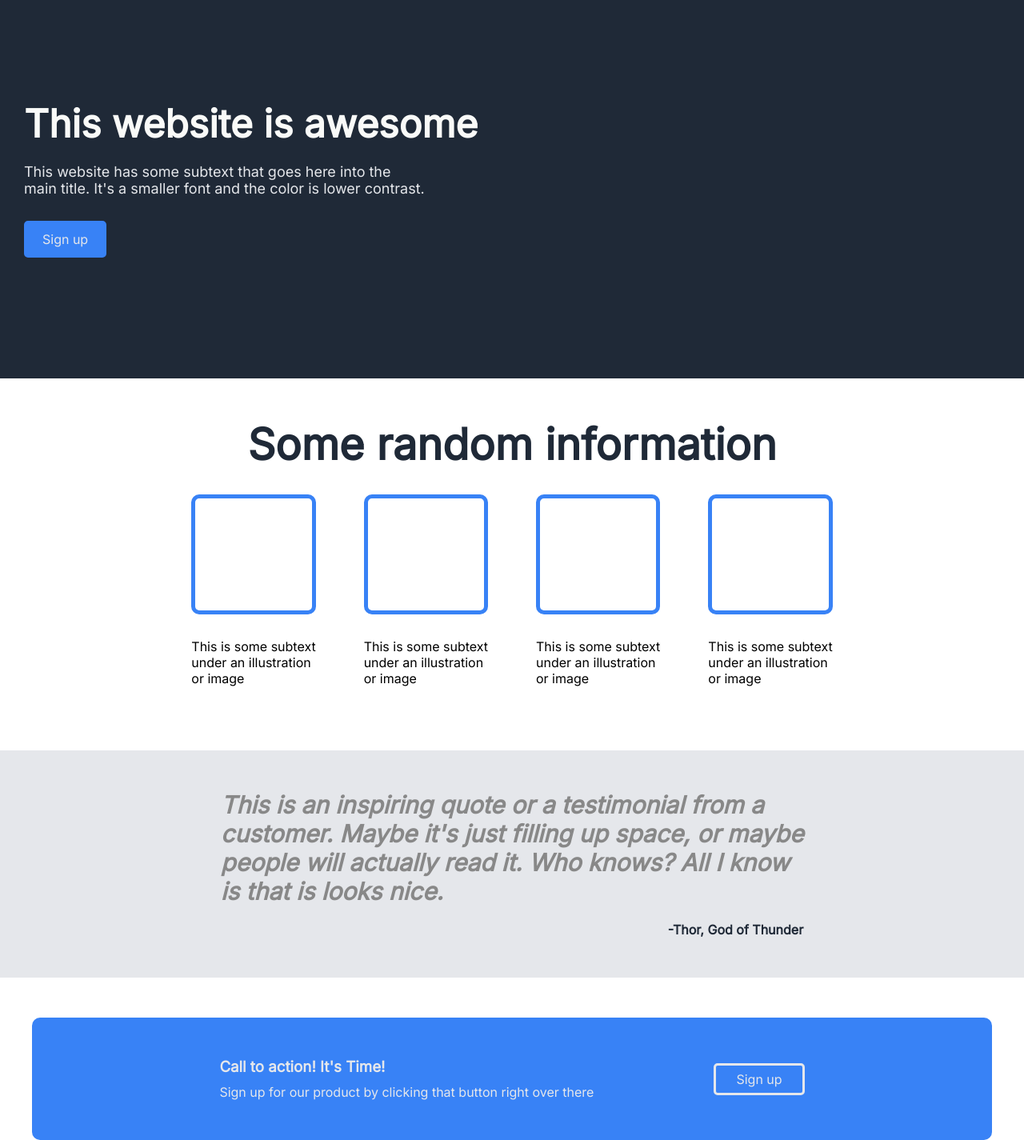
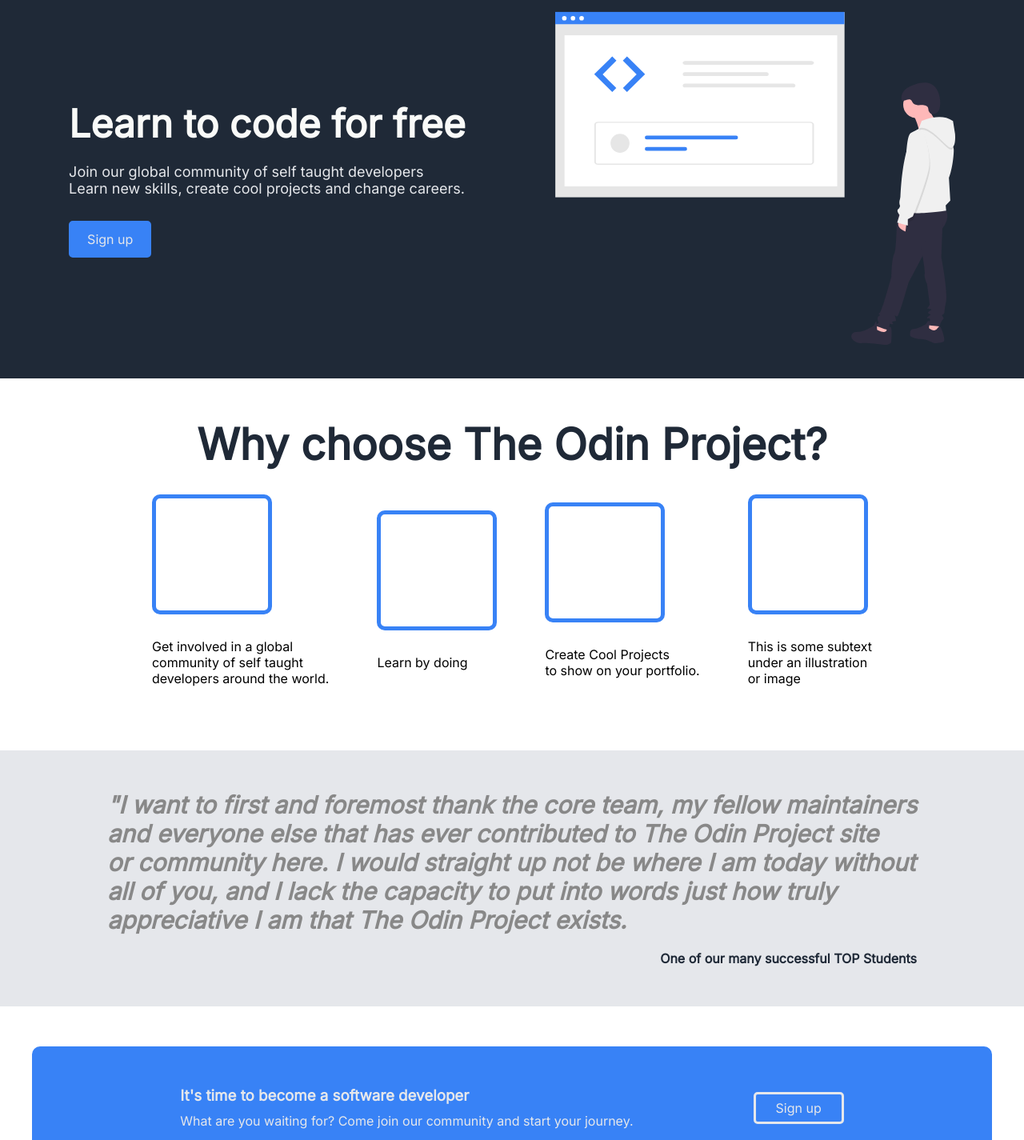
Before and after one commit to lacdev/landing-page, a plain HTML site: page index.html in a window 1280 px wide. Shown: the part 116-1541 px from the top of the page at 80% size. Drawn offline with Linux system fonts and the light colour scheme.

Commit message:
add content related to top to text and fix hero section divs flex

```diff
--- a/css/styles.css
+++ b/css/styles.css
@@ -53,6 +53,7 @@ body {
 
 .hero-content {
   display: flex;
+  justify-content: space-around;
   padding: 30px;
   height: 500px;
 }
@@ -64,15 +65,11 @@ body {
   align-items: flex-start;
 }
 
-.hero-image-container {
+/* .hero-image-container {
   display: flex;
   flex-direction: column;
   justify-content: center;
   align-items: flex-end;
-}
-
-/* .hero-image {
-  max-width: 20%;
 } */
 
 .hero-main-text {
@@ -106,7 +103,7 @@ body {
 
 .hero-image-container {
   display: flex;
-  max-width: 80%;
+  max-width: 50%;
 }
 
 .testimonials {
@@ -125,13 +122,13 @@ body {
 
 .testimonials-cards {
   display: flex;
-  justify-content: space-between;
+  justify-content: center;
   align-items: center;
 }
 
 .card-image-container {
-  min-height: 150px;
-  min-width: 150px;
+  height: 150px;
+  width: 150px;
   border-radius: 10px;
   border: 5px solid #3882f6;
   margin: 30px;
--- a/index.html
+++ b/index.html
@@ -25,20 +25,22 @@
           </nav>
           <div class="hero-content">
             <div class="hero-text-container">
-              <h1 class="hero-main-text">This website is awesome</h1>
+              <h1 class="hero-main-text">Learn to code for free</h1>
               <p class="hero-secondary-text">
-                This website has some subtext that goes here into the<br />
-                main title. It's a smaller font and the color is lower contrast.
+                Join our global community of self taught developers<br />
+                Learn new skills, create cool projects and change careers.
               </p>
-              <a href="#" class="signup-btn">Sign up</a>
+              <a href="https://www.theodinproject.com" class="signup-btn"
+                >Sign up</a
+              >
             </div>
             <div class="hero-image-container">
-              <!-- <img
-                src="./images/code1.svg"
-                width="700px"
+              <img
+                src="./images/code2.svg"
+                width="500px"
                 height="auto"
                 alt=""
-              /> -->
+              />
             </div>
           </div>
         </header>
@@ -46,7 +48,7 @@
       <main class="main">
         <section class="testimonials">
           <div class="testimonials-text">
-            <h2>Some random information</h2>
+            <h2>Why choose The Odin Project?</h2>
           </div>
           <div class="testimonials-cards">
             <div class="card">
@@ -55,9 +57,9 @@
               </div>
               <div class="card-text">
                 <p>
-                  This is some subtext<br />
-                  under an illustration<br />
-                  or image
+                  Get involved in a global<br />
+                  community of self taught<br />
+                  developers around the world.
                 </p>
               </div>
             </div>
@@ -66,11 +68,7 @@
                 <img src="" alt="" />
               </div>
               <div class="card-text">
-                <p>
-                  This is some subtext<br />
-                  under an illustration<br />
-                  or image
-                </p>
+                <p>Learn by doing</p>
               </div>
             </div>
             <div class="card">
@@ -79,9 +77,8 @@
               </div>
               <div class="card-text">
                 <p>
-                  This is some subtext<br />
-                  under an illustration<br />
-                  or image
+                  Create Cool Projects<br />
+                  to show on your portfolio.
                 </p>
               </div>
             </div>
@@ -103,27 +100,35 @@
           <div class="quote-container">
             <div class="quote-main-text">
               <h2>
-                This is an inspiring quote or a testimonial from a<br />
-                customer. Maybe it's just filling up space, or maybe<br />
-                people will actually read it. Who knows? All I know<br />
-                is that is looks nice.
+                "I want to first and foremost thank the core team, my fellow
+                maintainers<br />
+                and everyone else that has ever contributed to The Odin Project
+                site<br />
+                or community here. I would straight up not be where I am today
+                without<br />
+                all of you, and I lack the capacity to put into words just how
+                truly<br />
+                appreciative I am that The Odin Project exists.
               </h2>
             </div>
             <div class="quote-second-text">
-              <p>-Thor, God of Thunder</p>
+              <p>One of our many successful TOP Students</p>
             </div>
           </div>
         </section>
         <section class="cta">
           <div class="cta-container">
             <div class="cta-text-container">
-              <h3>Call to action! It's Time!</h3>
+              <h3>It's time to become a software developer</h3>
               <p>
-                Sign up for our product by clicking that button right over there
+                What are you waiting for? Come join our community and start your
+                journey.
               </p>
             </div>
             <div class="cta-btn-container">
-              <a href="#" class="cta-btn">Sign up</a>
+              <a href="https://www.theodinproject.com" class="cta-btn"
+                >Sign up</a
+              >
             </div>
           </div>
         </section>
```
